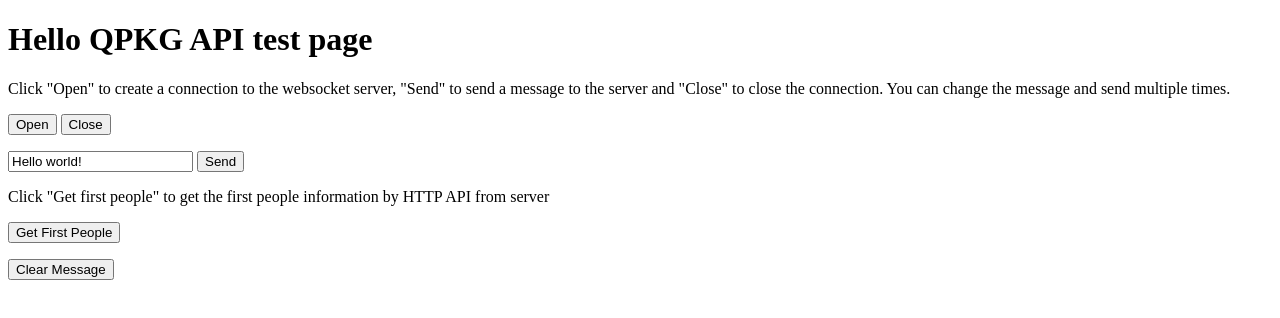
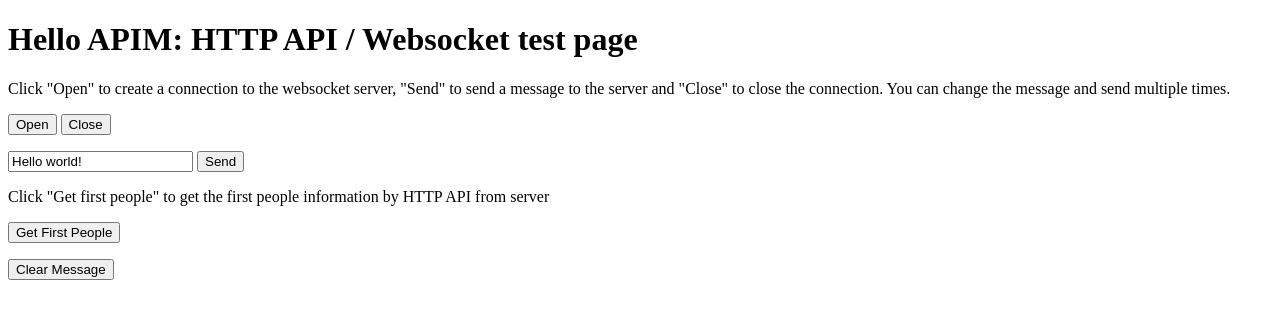
Before and after one commit to qeek-dev/apim-helloapim, a plain HTML site: page src/web/index.html in a window 1280 px wide. Drawn offline with nearby package versions, Linux system fonts and the light colour scheme.

Commit message:
update title naming.

```diff
--- a/src/web/index.html
+++ b/src/web/index.html
@@ -75,7 +75,7 @@
 </script>
 </head>
 <body>
-<h1>Hello QPKG API test page</h1>
+<h1>Hello APIM: HTTP API / Websocket test page</h1>
 <p>Click "Open" to create a connection to the websocket server,
 "Send" to send a message to the server and "Close" to close the connection.
 You can change the message and send multiple times.
```
